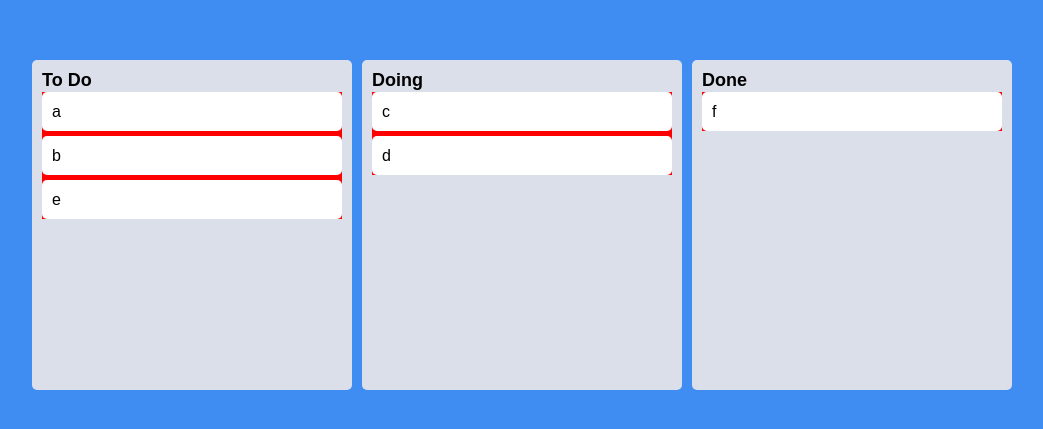
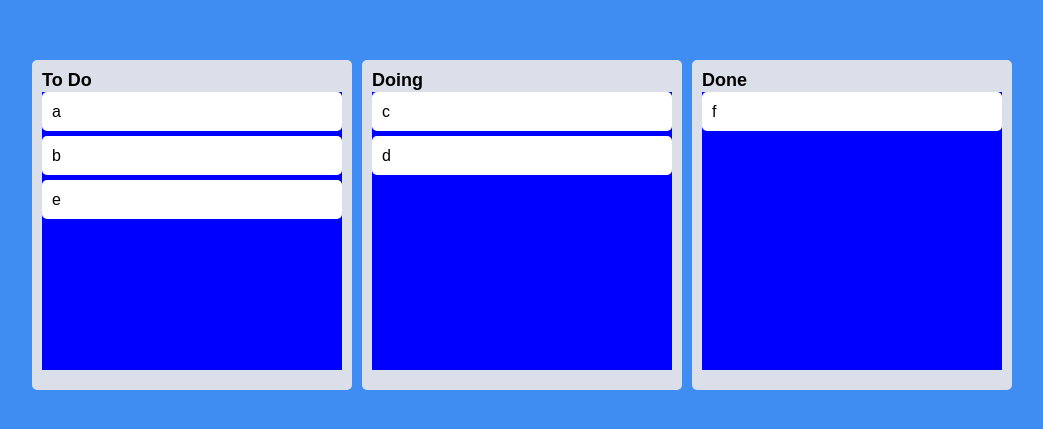
Before and after one commit to NewTurn2017/REACT-MASTER, a React (Create React App) app: page / in a window 1280 px wide. Shown: the part 175-604 px from the top of the page, without its empty margins (118-1161 px from the left). Built offline with nearby package versions, Linux system fonts and the light colour scheme.

Commit message:
23-01-19: Todo App drog and drop snapshot

```diff
--- a/src/App.tsx
+++ b/src/App.tsx
@@ -2,7 +2,7 @@
 import { useRecoilState } from 'recoil'
 import styled from 'styled-components'
 import { toDoState } from './atoms'
-import { Board } from './Components/Board'
+import { Board } from './Components//Board'
 
 const Wrapper = styled.div`
   display: flex;
--- a/src/Components/Board.tsx
+++ b/src/Components/Board.tsx
@@ -9,6 +9,8 @@
   background-color: ${(props) => props.theme.boardColor};
   border-radius: 5px;
   min-height: 300px;
+  display: flex;
+  flex-direction: column;
 `
 
 const Title = styled.h2`
@@ -16,6 +18,18 @@
   display: flex;
   text-align: center;
   font-size: 18px;
+`
+
+interface IAreaProps {
+  isDraggingOver: boolean
+  isDraggingFromThis: boolean
+}
+
+const Area = styled.div<IAreaProps>`
+  background-color: ${(props) =>
+    props.isDraggingOver ? 'pink' : props.isDraggingFromThis ? 'red' : 'blue'};
+  flex-grow: 1;
+  transition: background-color 0.3s ease-in-out;
 `
 
 interface IBoardProps {
@@ -28,9 +42,10 @@
     <Wrapper>
       <Title>{boardId}</Title>
       <Droppable droppableId={boardId}>
-        {(magic) => (
-          <div
-            style={{ backgroundColor: 'red' }}
+        {(magic, snapshot) => (
+          <Area
+            isDraggingOver={snapshot.isDraggingOver}
+            isDraggingFromThis={Boolean(snapshot.draggingFromThisWith)}
             ref={magic.innerRef}
             {...magic.droppableProps}
           >
@@ -38,7 +53,7 @@
               <DragabbleCard key={toDo} index={index} toDo={toDo} />
             ))}
             {magic.placeholder}
-          </div>
+          </Area>
         )}
       </Droppable>
     </Wrapper>
```
